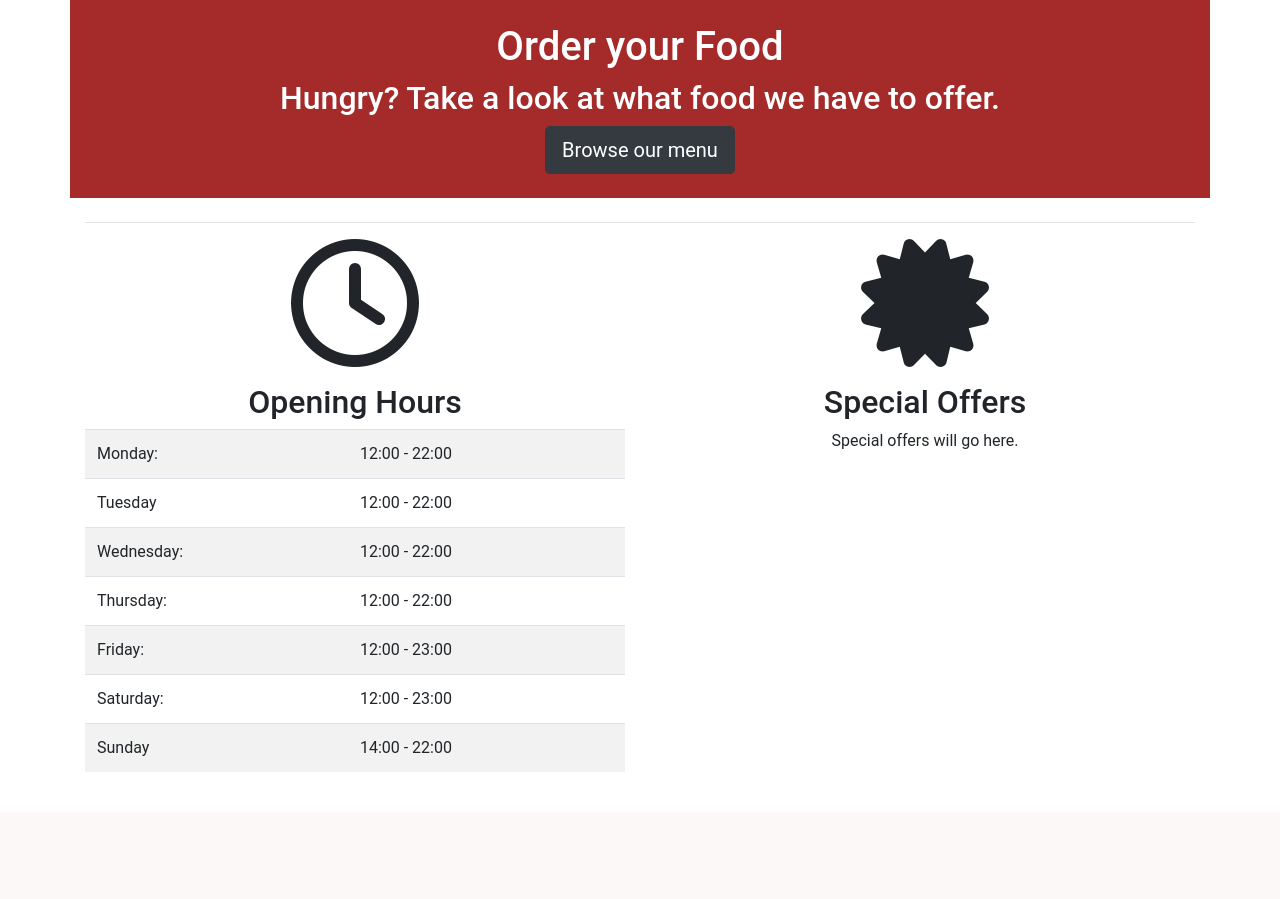
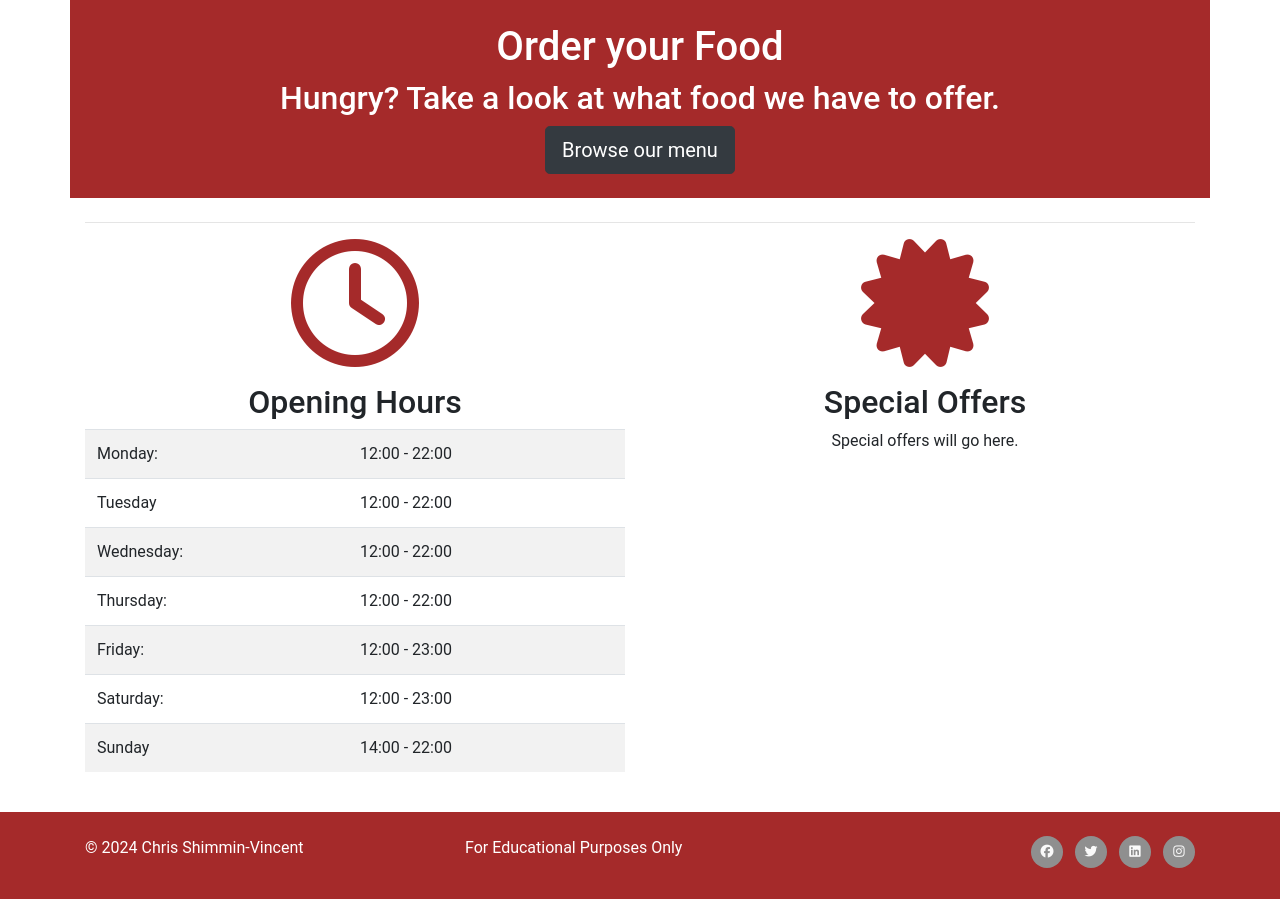
Before and after one commit to cshimvin/speedy-eats-ms4, a Django app: page / in a window 1280 px wide. Shown: the part 338-1237 px from the top of the page. Before the commit the page ends 1094 px from the top, so only its background shows below. Run offline with Django 3.2, Linux system fonts and the light colour scheme; some libraries are stand-ins or nearby versions.

Commit message:
Add branding colours and footer

```diff
--- a/home/templates/home/index.html
+++ b/home/templates/home/index.html
@@ -21,7 +21,7 @@
     <hr />
         <div class="row my-2">
             <div class="col-sm-12 col-md-6 col-lg-6">
-                        <p class="text-center"><i class="fa-regular fa-clock fa-8x"></i></p>
+                        <p class="text-center brand-text"><i class="fa-regular fa-clock fa-8x"></i></p>
                         <h2 class="text-center">Opening Hours</h2>
                         <div class="d-flex">
                             <table class="table table-striped">
@@ -39,7 +39,7 @@
                       </p>
             </div>
             <div class="col-sm-12 col-md-6 col-lg-6">
-                <p class="text-center"><i class="fa-solid fa-certificate fa-8x"></i></p>
+                <p class="text-center brand-text"><i class="fa-solid fa-certificate fa-8x"></i></p>
                 <h2 class="text-center">Special Offers</h2>
                 <p class="text-center">Special offers will go here.</p>
             </div>
--- a/static/css/base.css
+++ b/static/css/base.css
@@ -93,7 +93,47 @@ body {
     background-color: rgba(0, 0, 0, 0.5);
 }
 
+/* Brand colours */
+
 .brand-color {
     background-color: brown;
     color: #fff;
 }
+
+.brand-text {
+    color: brown;
+}
+
+/* Footer */
+
+footer {
+    min-height: 50px;
+}
+.social-links {
+    padding-bottom: 15px;
+    text-align: right;
+}
+
+.social-links li a i {
+    width: 32px;
+    height: 32px;
+    padding: 12px 0;
+    border-radius: 50%;
+    font-size: 13px;
+    line-height: 7px;
+    text-align: center;
+    color: #fafafa;
+    background: #8f8f8f;
+    transition: all 0.35s ease-in-out;
+    -moz-transition: all 0.35s ease-in-out;
+    -webkit-transition: all 0.35s ease-in-out;
+    -o-transition: all 0.35s ease-in-out;
+}
+
+.social-links li a i:hover {
+    background-color: #e84610;
+}
+
+#footer-details {
+    padding: 20px;
+}
--- a/templates/base.html
+++ b/templates/base.html
@@ -86,5 +86,46 @@
     {% block postloadjs %}
     {% endblock %}
 
+    <!-- Footer code taken from Bootstrap documentation - https://getbootstrap.com/docs/4.4/examples/sticky-footer/ -->
+    <footer class="footer mt-auto pt-4 brand-color">
+      <div class="container">
+        <div class="row">
+        <div class="col-sm-4">
+        &copy; 2024 Chris Shimmin-Vincent
+      </div>
+      <div class="col-sm-4">
+        For Educational Purposes Only
+      </div>
+      <div class="col-sm-4">
+        <ul class="list-inline social-links">
+          <li class="list-inline-item">
+              <a href="#" target="_blank">
+                  <i class="fab fa-facebook" aria-hidden="true"></i>
+                  <span class="sr-only">Facebook</span>
+              </a>
+          </li>
+          <li class="list-inline-item">
+              <a href="#" target="_blank">
+                  <i class="fab fa-twitter" aria-hidden="true"></i>
+                  <span class="sr-only">Twitter</span>
+              </a>
+          </li>
+          <li class="list-inline-item">
+              <a href="#" target="_blank">
+                  <i class="fab fa-linkedin" aria-hidden="true"></i>
+                  <span class="sr-only">Linkedin</span>
+              </a>
+          </li>
+          <li class="list-inline-item">
+              <a href="#" target="_blank">
+                  <i class="fab fa-instagram" aria-hidden="true"></i>
+                  <span class="sr-only">Instagram</span>
+              </a>
+          </li>
+      </ul>
+      </div>
+      </div>
+      </div>
+    </footer>
   </body>
 </html>
```
